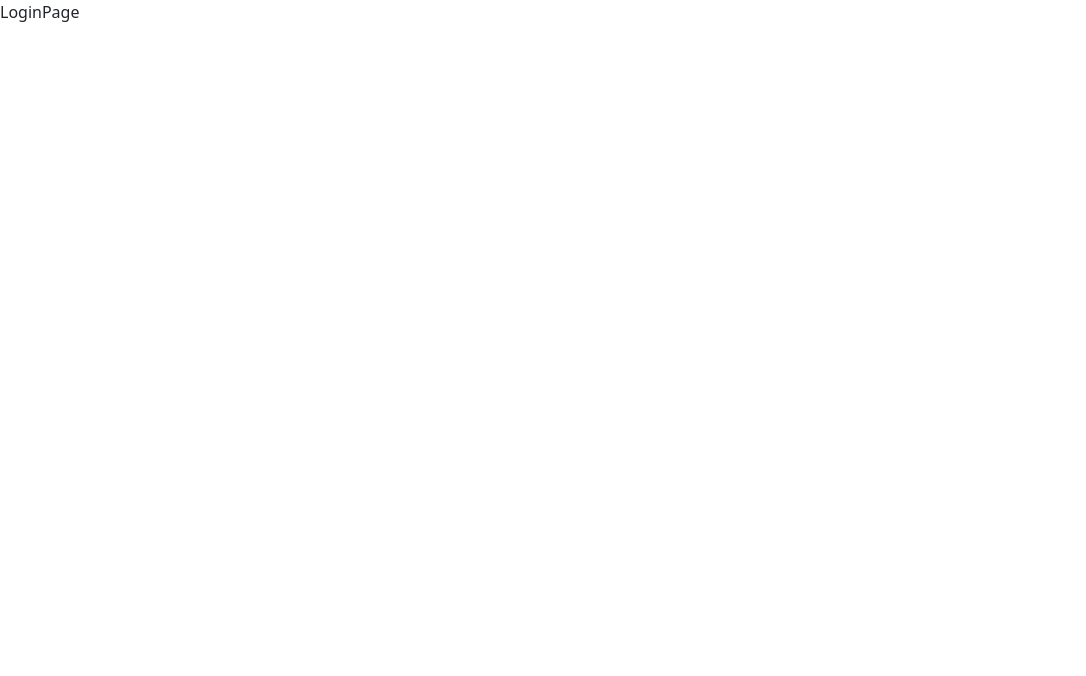
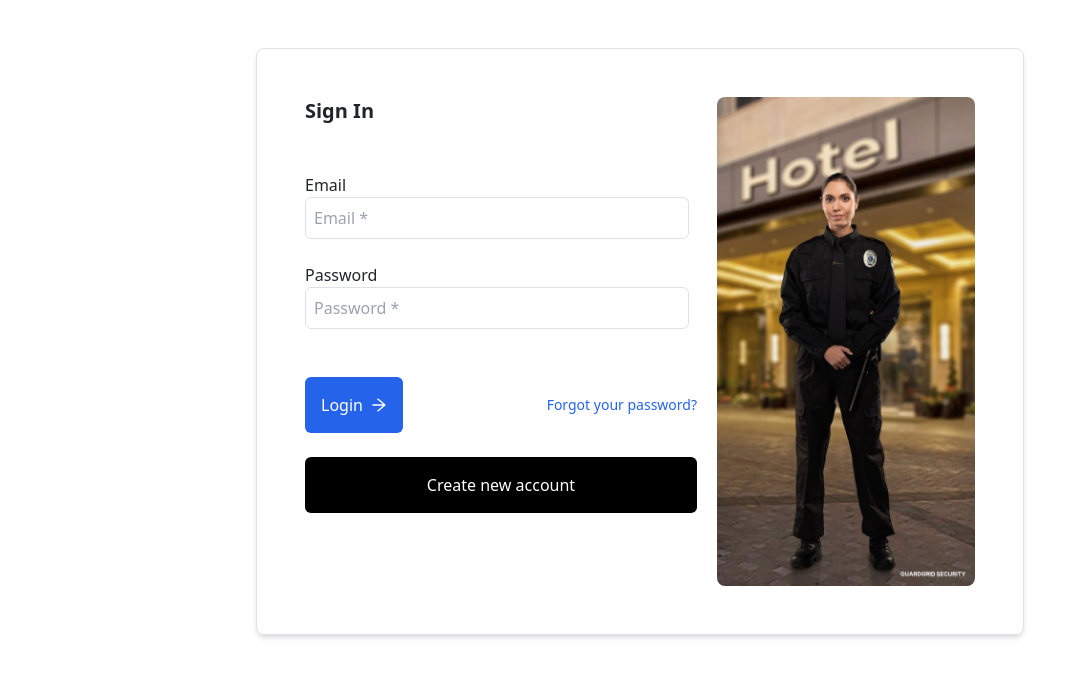
Before and after one commit to MockprojectGr3/MockProject_072024_Gr3_FE, a React (Vite) app: page /login in a window 1280 px wide. Shown: the top 676 px of the page, without its empty margins (0-1086 px from the left). Built offline with nearby package versions, Linux system fonts and the light colour scheme.

Commit message:
bon/feat/LoginPage

```diff
--- a/package.json
+++ b/package.json
@@ -14,7 +14,7 @@
     "preview": "vite preview"
   },
   "dependencies": {
-    "@ant-design/icons": "5.3.7",
+    "@ant-design/icons": "^5.3.7",
     "@fortawesome/fontawesome-free": "6.6.0",
     "antd": "5.19.0",
     "autoprefixer": "10.4.20",
--- a/src/component_page/page/login.jsx
+++ b/src/component_page/page/login.jsx
@@ -1,9 +1,93 @@
-const LoginPage = () => {
-    return (
-        <div>
-            LoginPage
-        </div>
-    )
+import React, { useState } from "react";
+import { Link } from 'react-router-dom';
+import car from "../../assets/image/img.png";
+import { ArrowRightOutlined } from '@ant-design/icons';
+
+function LoginPage() {
+  const [form, setForm] = useState({
+    email: "",
+    password: "",
+  });
+
+  const handleChange = (e) => {
+    const { name, value, type, checked } = e.target;
+    setForm({
+      ...form,
+      [name]: type === "checkbox" ? checked : value,
+    });
+  };
+
+  return (
+    <div className="max-w-3xl mx-auto p-5 border border-gray-300 rounded-lg shadow-md flex items-start text-left mt-5">
+      <div className="flex-2 pr-5">
+        <h1 className="text-xl font-semibold">Sign In</h1>
+        <form onSubmit="" className="flex flex-col mt-5">
+          <div className="flex flex-wrap">
+            <div className="flex-1 mr-2">
+              <div className="mb-4">
+                  Email
+                <label className="block mb-1">
+                  <input
+                    type="email"
+                    name="email"
+                    placeholder="Email *"
+                    value=""
+                    onChange=""
+                    required
+                    className="w-96 p-2 border border-gray-300 rounded-md"
+                  />
+                </label>
+              </div>
+            </div>
+          </div>
+          <div className="flex flex-wrap">
+            <div className="flex-1 mr-2">
+              <div className="mb-4">
+                  Password
+                <label className="block mb-1">
+                  <input
+                    type="password"
+                    name="password"
+                    placeholder="Password *"
+                    value=""
+                    onChange=""
+                    required
+                    className="w-96 p-2 border border-gray-300 rounded-md"
+                  />
+                </label>
+              </div>
+            </div>
+          </div>
+
+          <div className="flex items-center justify-between mt-4">
+          <button
+              type="submit"
+              className="p-3 bg-blue-600 text-white rounded-md hover:bg-blue-700 flex items-center justify-center"
+            >
+              Login <ArrowRightOutlined className="ml-2" />
+            </button>
+            <a href="#" className="text-sm text-blue-600 hover:underline ml-4">
+              Forgot your password?
+            </a>
+          </div>
+
+          <Link
+            to="/register"
+            className="w-full p-3 bg-black text-white text-center rounded-md mt-4 hover:bg-gray-800 block"
+          >
+            Create new account
+          </Link>
+        </form>
+      </div>
+      <div className="flex-1 flex justify-center items-center">
+        <img
+          src={car}
+          alt="Car"
+          className="w-100px h-100px rounded-lg"
+        />
+      </div>
+    </div>
+  );
 }
 
 export default LoginPage;
--- a/src/component_page/page/register.jsx
+++ b/src/component_page/page/register.jsx
@@ -1,5 +1,5 @@
 import React, { useState } from "react";
-import { Link } from 'react-router-dom';
+import { Link } from "react-router-dom";
 import car from "../../assets/image/img.png";
 function RegisterPage() {
   const [form, setForm] = useState({
@@ -38,6 +38,7 @@ function RegisterPage() {
   return (
     <div
       style={{
+        marginTop: "40px",
         maxWidth: "1000px",
         margin: "0 auto",
         padding: "20px",
@@ -46,7 +47,7 @@ function RegisterPage() {
         boxShadow: "0 0 10px rgba(0, 0, 0, 0.1)",
         display: "flex",
         alignItems: "flex-start",
-        textAlign:"left"
+        textAlign: "left",
       }}
     >
       <div
@@ -55,13 +56,13 @@ function RegisterPage() {
           paddingRight: "20px",
         }}
       >
-        <h1>Sign Up</h1>
+        <h1 className="text-xl font-semibold">Sign Up</h1>
         <form
           onSubmit={handleSubmit}
           style={{
             display: "flex",
             flexDirection: "column",
-            marginTop:"20px"
+            marginTop: "20px",
           }}
         >
           <div style={{ marginBottom: "15px" }}>
@@ -311,7 +312,7 @@ function RegisterPage() {
                 onChange={handleChange}
                 required
               />
-                I agree to the terms and conditions
+              I agree to the terms and conditions
             </label>
           </div>
           <button
@@ -328,24 +329,23 @@ function RegisterPage() {
             Sign Up
           </button>
 
-          <button
-            type="button"
+          <Link
+            to="/login"
             style={{
+              display: "inline-block",
               padding: "10px 20px",
               backgroundColor: "#000000",
               color: "#fff",
               border: "none",
               borderRadius: "4px",
+              textDecoration: "none",
               cursor: "pointer",
               marginTop: "10px",
-            }}
-            onClick={() => {
-                <Link to={"login"}>Login</Link>
-              console.log("Back to login");
+              textAlign:"center",
             }}
           >
             Back to Login
-          </button>
+          </Link>
         </form>
       </div>
       <div
@@ -367,6 +367,7 @@ function RegisterPage() {
       </div>
     </div>
   );
-}``
+}
+``;
 
 export default RegisterPage;
```
Also changed, not shown: 1 other file (tests, documents, lock files or other folders).
